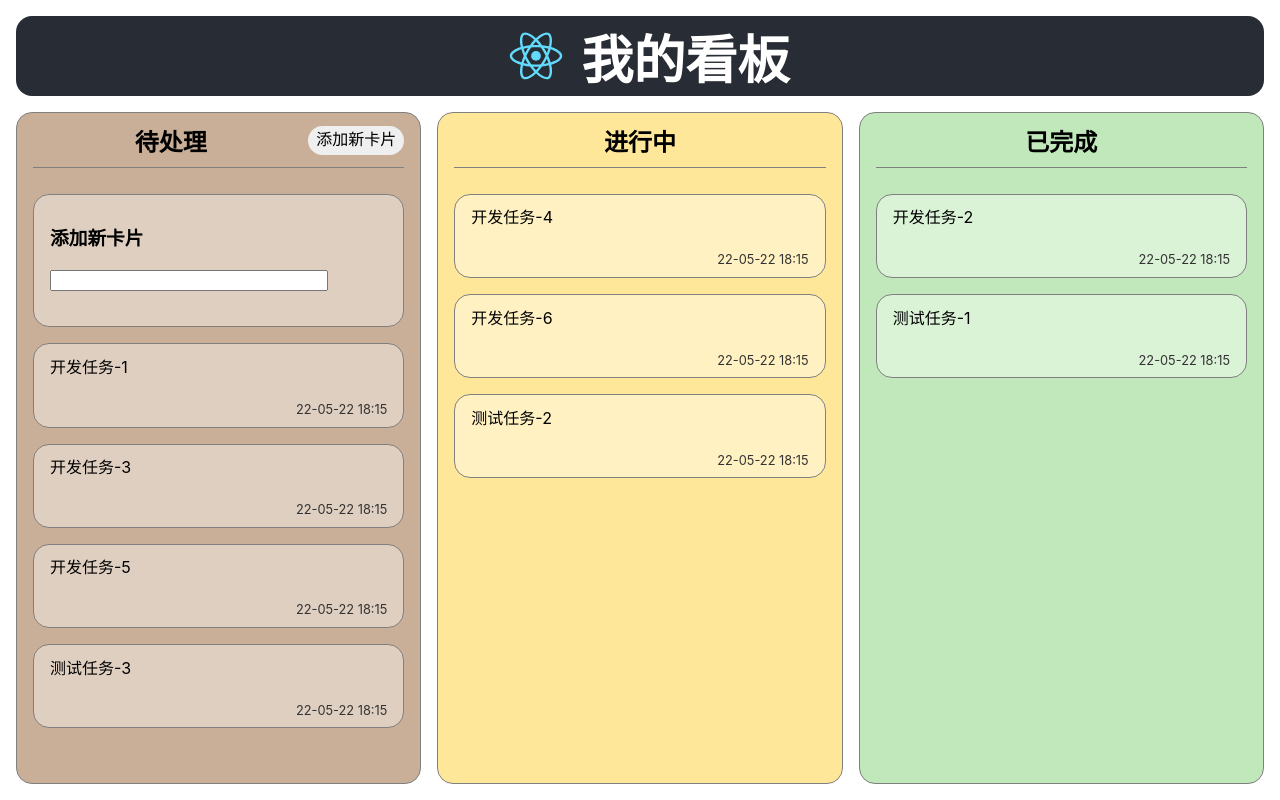
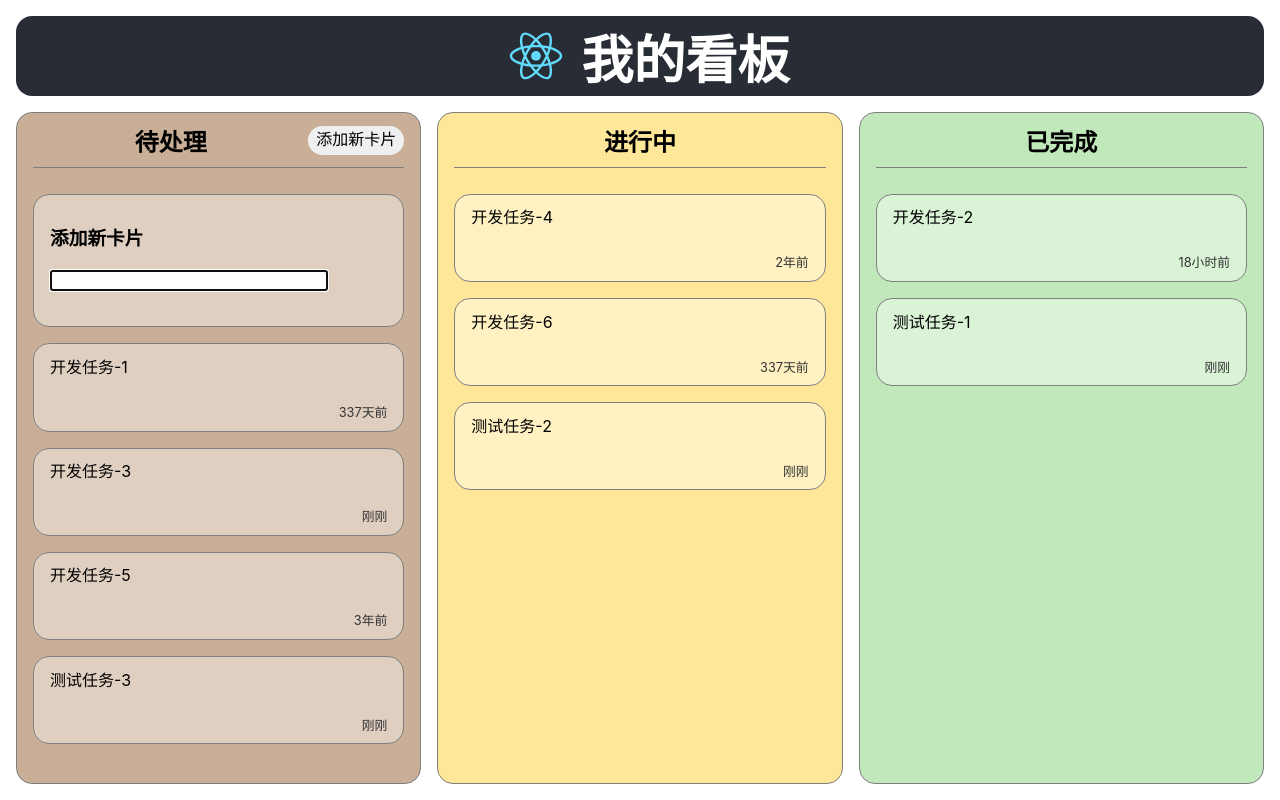
Before and after one commit to extreming/react-kanban, a React (Create React App) app: page / in a window 1280 px wide. Both pictures are taken after a click on the button "添加新卡片". Built offline with nearby package versions, Linux system fonts and the light colour scheme.

Commit message:
使用useEffect和ref

```diff
--- a/src/App.js
+++ b/src/App.js
@@ -1,23 +1,23 @@
 import logo from './logo.svg';
 import './App.css';
-import { useState } from 'react';
+import { useState, useEffect, useRef } from 'react';
 
 function App() {
   const [showAdd, setShowAdd] = useState(false);
   const [todoList, setTodoList] = useState([
-    { title: '开发任务-1', status: '22-05-22 18:15' },
-    { title: '开发任务-3', status: '22-05-22 18:15' },
-    { title: '开发任务-5', status: '22-05-22 18:15' },
-    { title: '测试任务-3', status: '22-05-22 18:15' }
+    { title: '开发任务-1', status: '2023-05-22 18:15' },
+    { title: '开发任务-3', status: '2024-05-22 18:15' },
+    { title: '开发任务-5', status: '2021-05-22 18:15' },
+    { title: '测试任务-3', status: '2024-05-23 18:15' }
   ]);
   const [ongoingList, setOngoingList] = useState([
-    { title: '开发任务-4', status: '22-05-22 18:15' },
-    { title: '开发任务-6', status: '22-05-22 18:15' },
-    { title: '测试任务-2', status: '22-05-22 18:15' }
+    { title: '开发任务-4', status: '2022-05-22 18:15' },
+    { title: '开发任务-6', status: '2023-05-22 18:15' },
+    { title: '测试任务-2', status: '2024-05-24 14:15' }
   ]);
   const [doneList, setDoneList] = useState([
-    { title: '开发任务-2', status: '22-05-22 18:15' },
-    { title: '测试任务-1', status: '22-05-22 18:15' }
+    { title: '开发任务-2', status: '2024-04-22 18:15' },
+    { title: '测试任务-1', status: '2024-05-12 18:15' }
   ]);
 
 
@@ -64,36 +64,6 @@ function App() {
   );
 }
 
-const KanbanCard = ({ title, status }) => {
-  return (
-    <li className="kanban-card">
-      <div className="card-title">{title}</div>
-      <div className="card-status">{status}</div>
-    </li>
-  );
-};
-
-const KanbanNewCard = ({ onSubmit }) => {
-  const [title, setTitle] = useState('');
-  const handleChange = (event) => {
-    setTitle(event.target.value);
-  }
-  const handleKeyDown = (event) => {
-    if (event.key === 'Enter') {
-      onSubmit(title);
-    }
-  }
-
-  return (
-    <li className="kanban-card">
-      <h3>添加新卡片</h3>
-      <div className="card-title">
-        <input type="text" value={title} onChange={handleChange} onKeyDown={handleKeyDown} />
-      </div>
-    </li>
-  );
-};
-
 const KanbanBoard = ({ children }) => {
   return (
     <main className="kanban-board">{children}</main>
@@ -113,4 +83,67 @@ const KanbanColumn = ({ children, className, title }) => {
   );
 };
 
+
+const MINUTE = 60 * 1000;
+const HOUR = MINUTE * 60;
+const DAY = HOUR * 24;
+const YEAR = DAY * 365;
+const KanbanCard = ({ title, status }) => {
+  const [displayTime, setDisplayTime] = useState(status);
+  useEffect(() => {
+    const updateDisplayTime = () => {
+      const timePassed = new Date() - new Date(status);
+      let relativeTime = '刚刚';
+      if (timePassed > MINUTE && timePassed < HOUR) {
+        relativeTime = `${Math.ceil(timePassed / MINUTE)}分钟前`
+      } else if (timePassed > HOUR && timePassed < DAY) {
+        relativeTime = `${Math.ceil(timePassed / HOUR)}小时前`
+      } else if (timePassed > DAY && timePassed < YEAR) {
+        relativeTime = `${Math.ceil(timePassed / DAY)}天前`
+      } else if (timePassed > YEAR) {
+        relativeTime = `${Math.ceil(timePassed / YEAR)}年前`
+      }
+      setDisplayTime(relativeTime);
+    }
+    const intervalId = setInterval(updateDisplayTime, MINUTE);
+    updateDisplayTime();
+
+    return function cleanup() {
+      clearInterval(intervalId);
+    }
+  }, [status])
+  return (
+    <li className="kanban-card">
+      <div className="card-title">{title}</div>
+      <div className="card-status">{displayTime}</div>
+    </li>
+  );
+};
+
+const KanbanNewCard = ({ onSubmit }) => {
+  const [title, setTitle] = useState('');
+  const handleChange = (event) => {
+    setTitle(event.target.value);
+  }
+  const handleKeyDown = (event) => {
+    if (event.key === 'Enter') {
+      onSubmit(title);
+    }
+  }
+
+  const inputElement = useRef(null);
+  useEffect(() => {
+    inputElement.current.focus();
+  }, [])
+
+  return (
+    <li className="kanban-card">
+      <h3>添加新卡片</h3>
+      <div className="card-title">
+        <input ref={inputElement} type="text" value={title} onChange={handleChange} onKeyDown={handleKeyDown} />
+      </div>
+    </li>
+  );
+};
+
 export default App;
```
